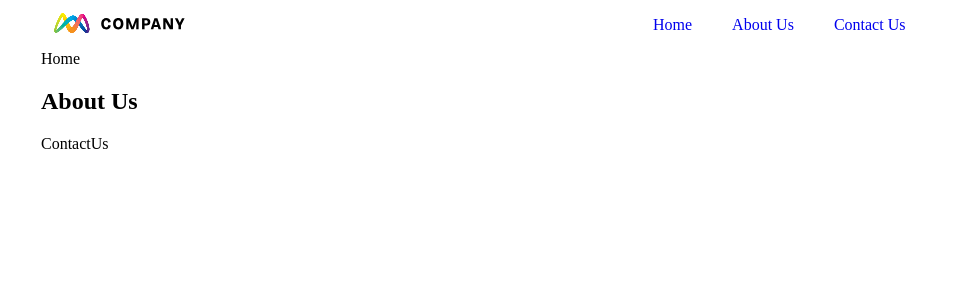
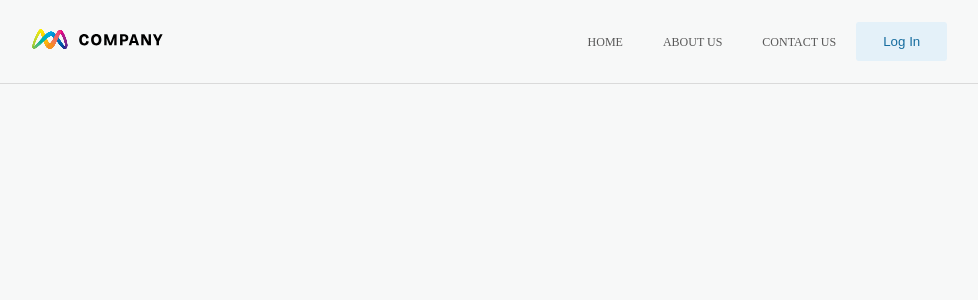
Before and after one commit to AnnaTas77/avamae-react-challenge, a React (Create React App) app: page / in a window 1280 px wide. Shown: the top 300 px of the page, without its empty margins (151-1129 px from the left). Built offline with nearby package versions, Linux system fonts and the light colour scheme.

Commit message:
Committing changes in the SPA routing. Committing  initial structure and formatting of the About page. Applying initial CSS styling to components

```diff
--- a/src/App.css
+++ b/src/App.css
@@ -1,7 +1,19 @@
+:root {
+    --background-color: #f7f8f8;
+    --text-color: #585858;
+    --light-grey: #dadada;
+    --login-text: rgb(22, 109, 159);
+    --login-btn: rgba(133, 206, 255, 0.171);
+}
+
 html,
 body {
     height: 100%;
     margin: 0;
+    font-size: 12px;
+    line-height: 1.5;
+    background-color: var(--background-color);
+    color: var(--text-color);
 }
 
 .app-container {
--- a/src/App.js
+++ b/src/App.js
@@ -1,5 +1,6 @@
 import React from "react";
 import "./App.css";
+import { BrowserRouter as Router, Route, Routes } from "react-router-dom";
 import Home from "./pages/Home";
 import AboutUs from "./pages/AboutUs";
 import ContactUs from "./pages/ContactUs";
@@ -7,14 +8,18 @@ import Navbar from "./components/Navbar";
 
 const App = () => {
     return (
-        <div className="app-container">
-            <Navbar />
-            <div className="pages-container">
-                <Home />
-                <AboutUs />
-                <ContactUs />
+        <Router>
+            <div className="app-container">
+                <Navbar />
+                <div className="pages-container">
+                    <Routes>
+                        <Route exact path="/" element={<Home />} />
+                        <Route path="/about-us" element={<AboutUs />} />
+                        <Route path="/contact-us" element={<ContactUs />} />
+                    </Routes>
+                </div>
             </div>
-        </div>
+        </Router>
     );
 };
 
--- a/src/components/Navbar.js
+++ b/src/components/Navbar.js
@@ -1,3 +1,4 @@
+import React from "react";
 import { Link, NavLink } from "react-router-dom";
 import "./navbar.css";
 import Logo from "../resources/Logo.svg";
@@ -11,16 +12,21 @@ const Navbar = () => {
                 </Link>
                 <ul className="link-container">
                     <li className="nav-link">
-                        <NavLink to="/" class>
+                        <NavLink to="/" className="nav-link">
                             Home
                         </NavLink>
                     </li>
                     <li className="nav-link">
-                        <NavLink to="/about-us">About Us</NavLink>
+                        <NavLink to="/about-us" className="nav-link">
+                            About Us
+                        </NavLink>
                     </li>
                     <li className="nav-link">
-                        <NavLink to="/contact-us">Contact Us</NavLink>
+                        <NavLink to="/contact-us" className="nav-link">
+                            Contact Us
+                        </NavLink>
                     </li>
+                    <button className="login-btn">Log In</button>
                 </ul>
             </div>
         </nav>
--- a/src/components/navbar.css
+++ b/src/components/navbar.css
@@ -1,6 +1,8 @@
 .nav-container {
     display: flex;
     width: 100%;
+    padding: 10px 0 10px;
+    border-bottom: 1px solid var(--light-grey);
 }
 .nav-wrapper {
     display: flex;
@@ -16,9 +18,24 @@
     display: flex;
     flex-direction: row;
     list-style: none;
+    align-items: center;
 }
 
 .nav-link a {
     padding: 20px;
     text-decoration: none;
+    text-transform: uppercase;
 }
+
+.nav-link a:link,
+.nav-link a:visited {
+    color: var(--text-color);
+}
+
+.login-btn {
+    padding: 12px 27px;
+    background-color: var(--login-btn);
+    color: var(--login-text);
+    border-radius: 3px;
+    border: none;
+}
--- a/src/index.js
+++ b/src/index.js
@@ -1,10 +1,6 @@
 import React from "react";
-import { render } from "react-dom";
-import { BrowserRouter } from "react-router-dom";
 import App from "./App";
-render(
-    <BrowserRouter>
-        <App />
-    </BrowserRouter>,
-    document.querySelector("#root")
-);
+import { createRoot } from "react-dom/client";
+const container = document.getElementById("root");
+const root = createRoot(container);
+root.render(<App />);
--- a/src/pages/AboutUs.js
+++ b/src/pages/AboutUs.js
@@ -1,10 +1,89 @@
+import { LoremIpsum } from "react-lorem-ipsum";
 import React from "react";
 import "./about.css";
+import Image from "../resources/shutterstock_696636415.jpg";
 
 const AboutUs = () => {
-    return <div>
-        <h2>About Us</h2>
-    </div>;
+    const LoremIpsumList = () => {
+        const loremIpsumItems = [
+            "Lorem ipsum dolor sit amet",
+            "Consectetur adipiscing elit",
+            "Sed do eiusmod tempor incididunt",
+            "Ut labore et dolore magna aliqua",
+        ];
+
+        return (
+            <ul className="lorem-ul">
+                {loremIpsumItems.map((item, index) => (
+                    <li className="lorem-li" key={index}>
+                        {item}
+                    </li>
+                ))}
+            </ul>
+        );
+    };
+
+    return (
+        <div>
+            <h2 className="about-us">About Us</h2>
+
+            <p className="lorem-paragraph">
+                <strong>
+                    Lorem ipsum dolor sit amet consectetur adipiscing elit
+                    quisque faucibus ex sapien vitae pellentesque sem placerat
+                    in.
+                </strong>
+                <br />
+                Adipiscing elit quisque faucibus ex sapien vitae pellentesque
+                sem placerat in id cursus mi pretium tellus duis. Vitae
+                pellentesque sem placerat in id cursus mi pretium tellus duis
+                convallis tempus leo eu aenean sed. Cursus mi pretium tellus
+                duis convallis tempus leo eu aenean sed diam urna tempor
+                pulvinar vivamus fringilla. Tempus leo eu aenean sed diam urna
+                tempor pulvinar vivamus fringilla lacus nec metus bibendum
+                egestas iaculis. Urna tempor pulvinar vivamus fringilla lacus
+                nec metus bibendum egestas iaculis massa nisl malesuada lacinia
+                integer nunc.
+                <span>
+                    <a href="https://example.com">
+                        Praesent aliquam quam vitae urna
+                    </a>
+                    , et convallis ipsum aliquet.
+                </span>
+            </p>
+            <p className="lorem-paragraph">
+                {LoremIpsum({
+                    p: 1,
+                    avgSentencesPerParagraph: 4,
+                    avgWordsPerSentence: 17,
+                })}
+                <img src={Image} className="office-image" alt="Office" />
+            </p>
+            <p className="lorem-paragraph">
+                {LoremIpsum({
+                    p: 1,
+                    avgSentencesPerParagraph: 7,
+                    avgWordsPerSentence: 17,
+                })}
+            </p>
+            <h3>Taria duo ut vis semper abhorreant:</h3>
+            <LoremIpsumList />
+            <p className="lorem-paragraph">
+                {LoremIpsum({
+                    p: 1,
+                    avgSentencesPerParagraph: 4,
+                    avgWordsPerSentence: 10,
+                })}
+            </p>
+            <p className="lorem-paragraph">
+                {LoremIpsum({
+                    p: 1,
+                    avgSentencesPerParagraph: 7,
+                    avgWordsPerSentence: 17,
+                })}
+            </p>
+        </div>
+    );
 };
 
 export default AboutUs;
--- a/src/pages/Home.js
+++ b/src/pages/Home.js
@@ -2,7 +2,9 @@ import React from "react";
 import "./home.css";
 
 const Home = () => {
-    return <div>Home</div>;
+    return <div>
+
+    </div>;
 };
 
 export default Home;
--- a/src/pages/about.css
+++ b/src/pages/about.css
@@ -0,0 +1,10 @@
+.lorem-paragraph {
+}
+.lorem-li {
+    font-weight: bold;
+}
+.office-image {
+    height: 400px;
+    display: block;
+    margin: 0 auto;
+}
```
